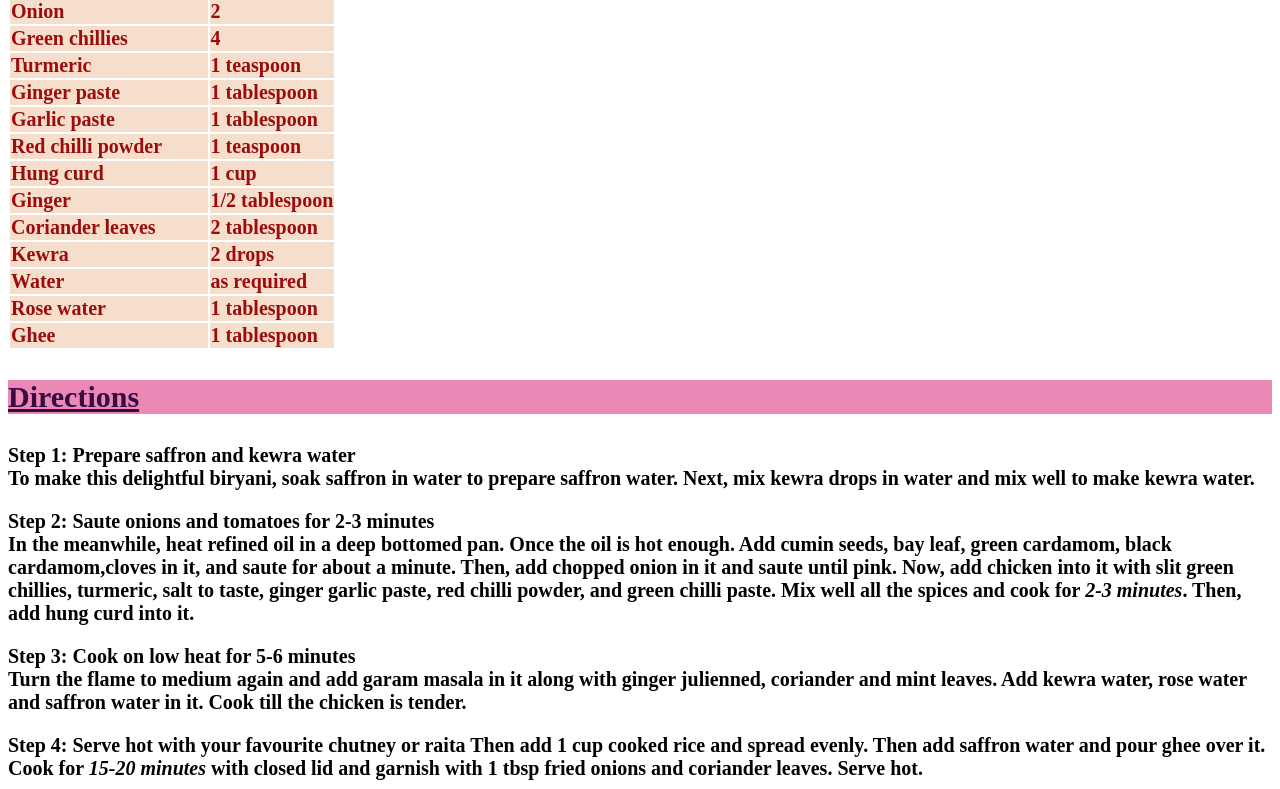
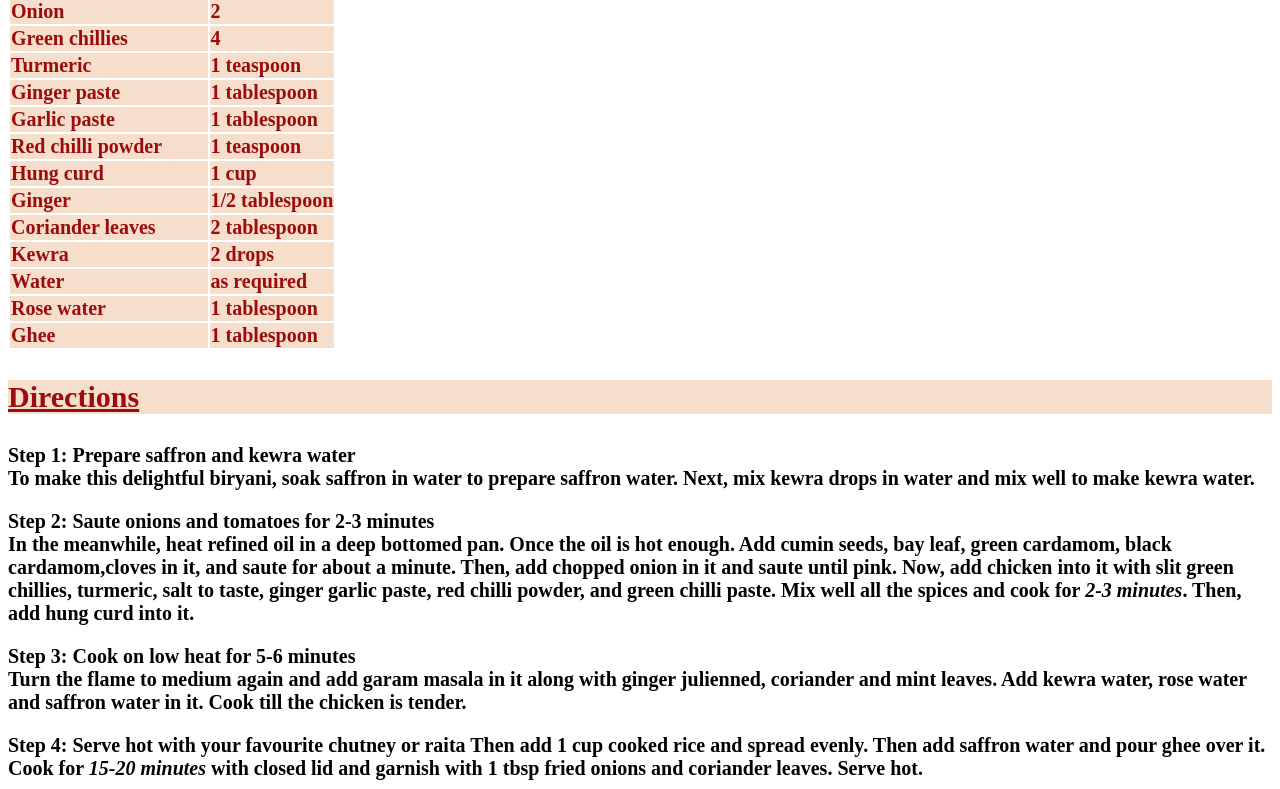
Before and after one commit to syedairum20/syedairum20.github.io, a plain HTML site: page index.html in a window 1280 px wide. Shown: the part 1544-2333 px from the top of the page. Drawn offline with Linux system fonts and the light colour scheme.

Commit message:
Update index.html

```diff
--- a/index.html
+++ b/index.html
@@ -28,8 +28,8 @@
            font-size:2.5em;
         }
         .heading {
-                 background-color: rgb( 235, 136, 181);
-                 color: rgb( 55, 12, 66);
+                 background-color: rgb( 245, 222, 204);
+                 color: rgb( 156, 12, 12);
                  font-size: 1.5em;
                  font-weight: bold;
         }
```
